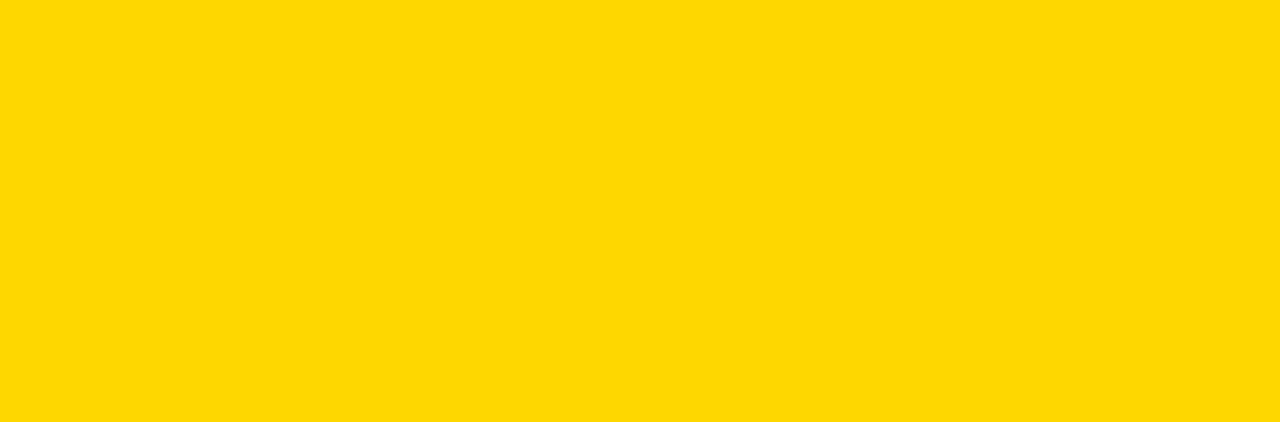
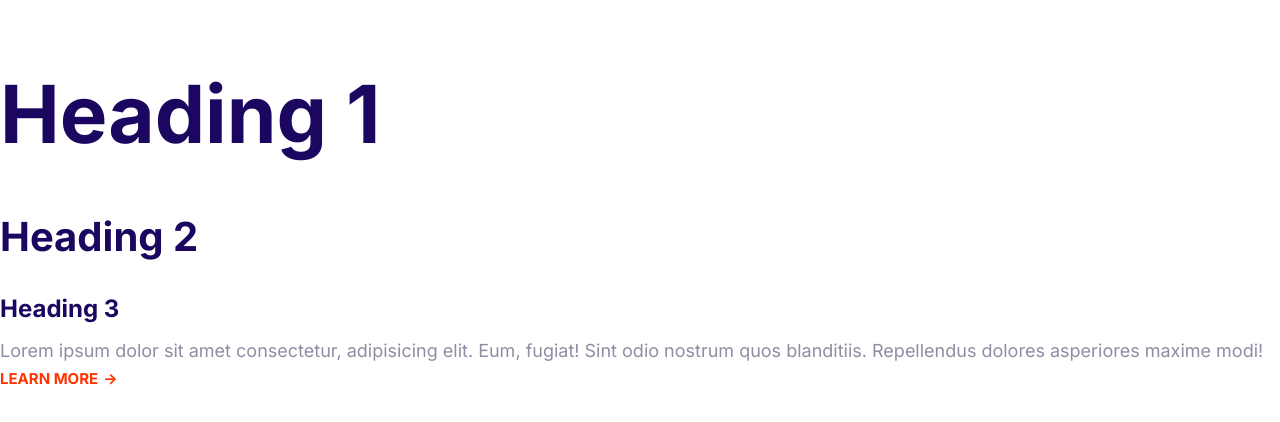
Before and after one commit to phirygeralds/moshify, a plain HTML site: page index.html in a window 1280 px wide. Drawn offline with Linux system fonts and the light colour scheme.

Commit message:
Typography-Define elemental fonts and their sizes.

```diff
--- a/css/styles.css
+++ b/css/styles.css
@@ -1,6 +1,82 @@
+html {
+  font-size: 62.5%;
+}
+/* coloring start*/
+:root {
+  --color-primary: #2584ff;
+  --color-secondary: #00d9ff;
+  --color-accent: #ff3400;
+  --color-headings: #1b0760;
+  --color-body: #918ca4;
+}
+/* coloring end */
+
+/* typography start */
 body {
-  background: gold;
-  width: 100vw;
-  height: 100vh;
-  margin: auto;
+  font-family: Inter, sans-serif;
+  font-size: 2.4rem;
+  color: var(--color-body);
+  line-height: 1.5;
+  box-sizing: border-box;
 }
+h1,
+h2,
+h3 {
+  color: var(--color-headings);
+  margin-bottom: 1rem;
+}
+h1 {
+  font-size: 7rem;
+}
+h2 {
+  font-size: 4rem;
+}
+h3 {
+  font-size: 3rem;
+}
+p {
+  line-height: 1.5;
+  margin: unset;
+}
+/* 1024 screens start */
+@media screen and (min-width: 1024px) {
+  body {
+    font-size: 1.8rem;
+  }
+  h1 {
+    font-size: 8rem;
+  }
+  h2 {
+    font-size: 4rem;
+  }
+  h3 {
+    font-size: 2.4rem;
+  }
+}
+/* 1024 screens end */
+/* typography end */
+/* links start */
+a {
+  text-decoration: none;
+}
+.link-arrow {
+  text-transform: uppercase;
+  color: var(--color-accent);
+  font-weight: bold;
+  font-size: 2rem;
+}
+.link-arrow::after {
+  content: "->";
+  margin: 5px;
+  transition: margin-left 0.5s ease-out;
+}
+.link-arrow:hover::after {
+  margin-left: 15px;
+}
+/* 1024 screens */
+@media screen and (min-width: 1024px) {
+  .link-arrow {
+    font-size: 1.5rem;
+  }
+}
+/* links end */
--- a/index.html
+++ b/index.html
@@ -4,9 +4,26 @@
     <meta charset="UTF-8" />
     <meta http-equiv="X-UA-Compatible" content="IE=edge" />
     <meta name="viewport" content="width=device-width, initial-scale=1.0" />
+    <link rel="preconnect" href="https://fonts.googleapis.com" />
+    <link rel="preconnect" href="https://fonts.gstatic.com" crossorigin />
+    <link
+      href="https://fonts.googleapis.com/css2?family=Inter:wght@300;400;700&display=swap"
+      rel="stylesheet"
+    />
+    <link rel="stylesheet" href="/css/normalize.css" />
     <link rel="stylesheet" href="/css/styles.css" />
-    <link rel="stylesheet" href="/css/normalize.css" />
+
     <title>Document</title>
   </head>
-  <body></body>
+  <body>
+    <h1>Heading 1</h1>
+    <h2>Heading 2</h2>
+    <h3>Heading 3</h3>
+    <p>
+      Lorem ipsum dolor sit amet consectetur, adipisicing elit. Eum, fugiat!
+      Sint odio nostrum quos blanditiis. Repellendus dolores asperiores maxime
+      modi!
+    </p>
+    <a href="#" class="link-arrow">learn more</a>
+  </body>
 </html>
```
Also changed, not shown: css/normalize.css.
